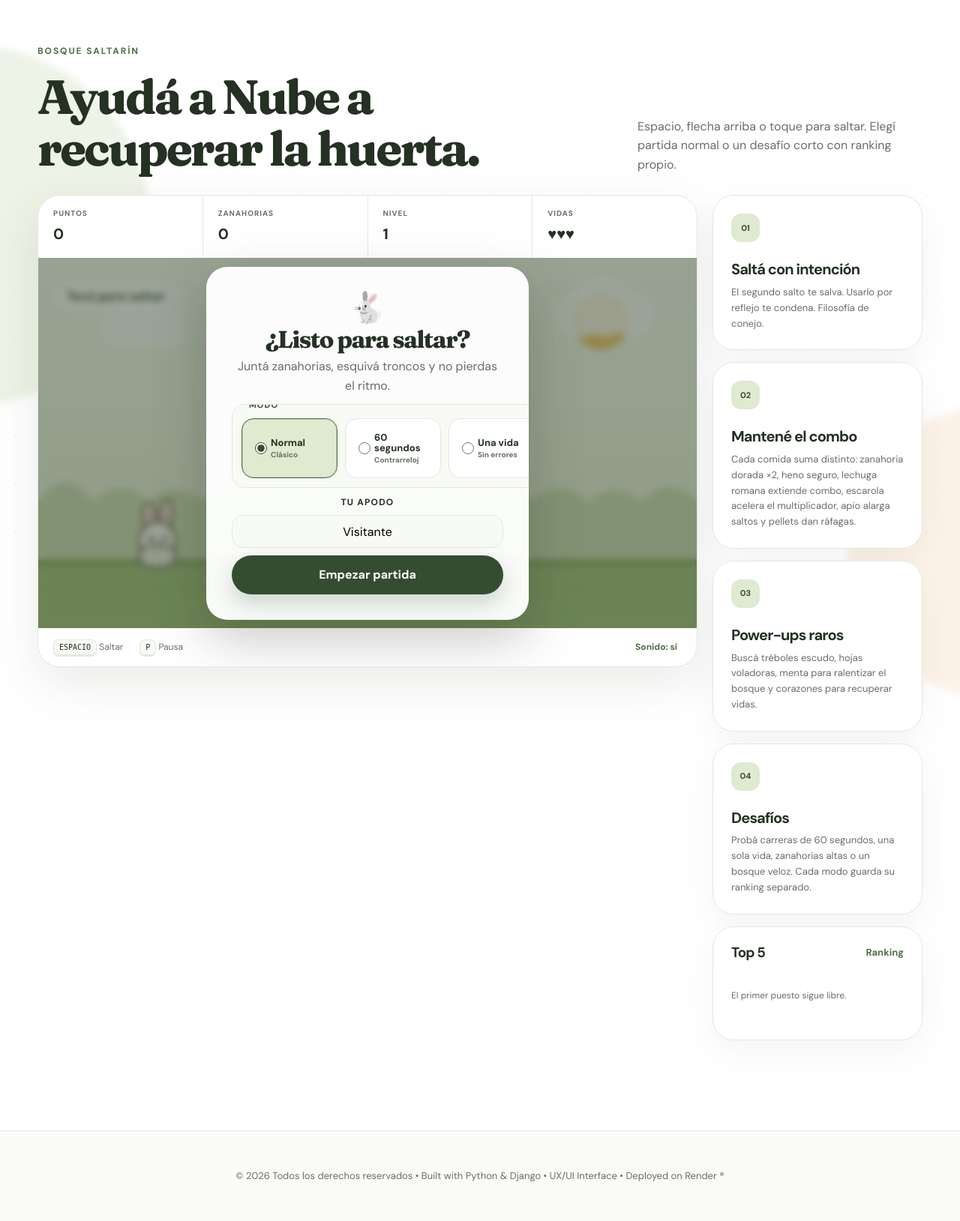
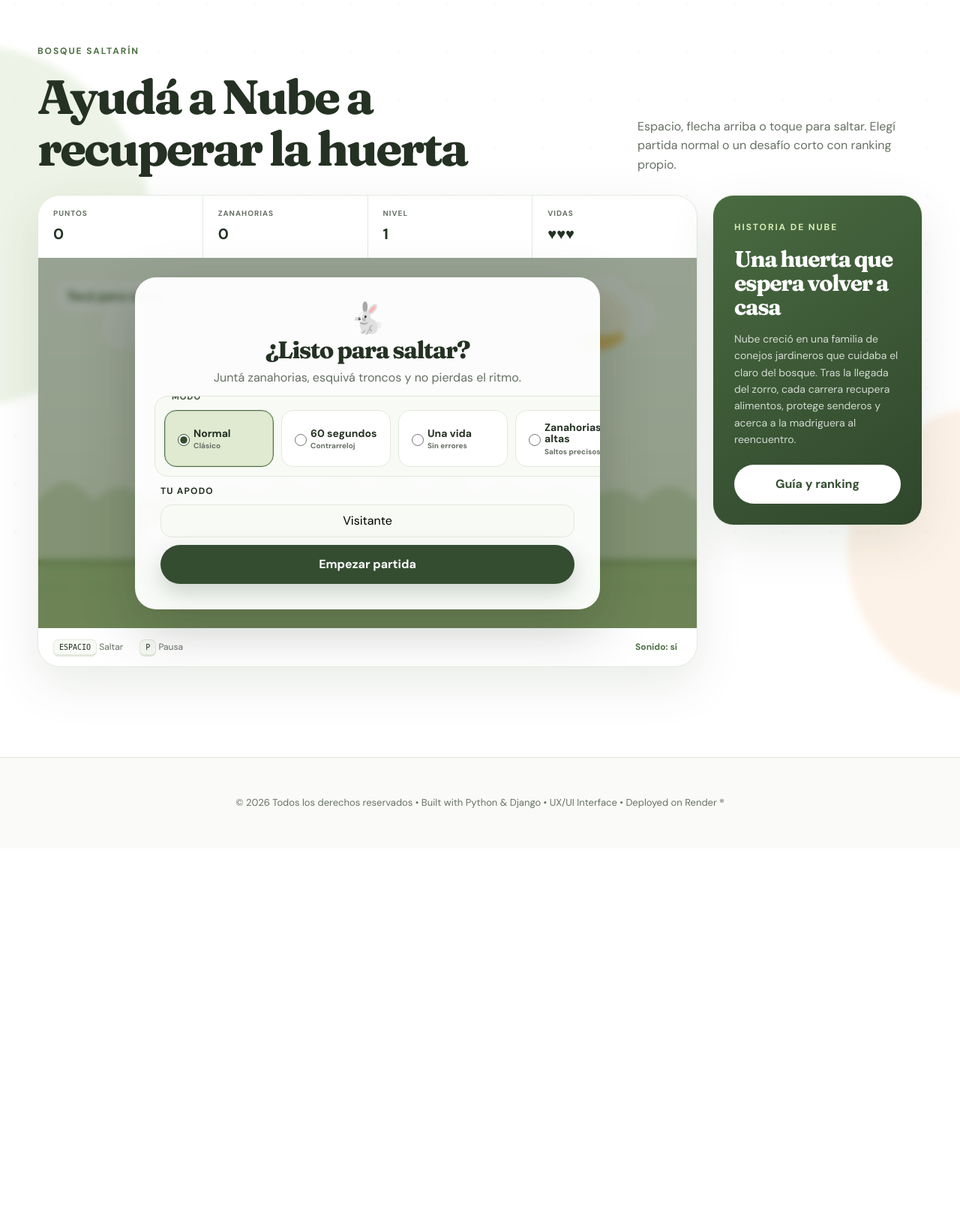
Before and after one commit to lu-developer476/Bunny-Quest, a Django app: page /jugar/ in a window 1280 px wide. Shown: the part 79-1708 px from the top of the page at 75% size. After the commit the page ends 1157 px from the top, so only its background shows below. Run offline with Django 5.2, Linux system fonts and the light colour scheme; data that the repository does not hold is empty.

Commit message:
Update Bunny Quest onboarding and game guide (#12)

```diff
--- a/core/views.py
+++ b/core/views.py
@@ -115,7 +115,7 @@ def signup(request):
         if form.is_valid():
             user = form.save()
             login(request, user)
-            messages.success(request, "¡Tu madriguera ya está lista!")
+            messages.success(request, "Cuenta creada. Ahora podés confirmar tu identidad del bosque, elegir usuario y nombrar a tu conejo.")
             return redirect("profile")
     else:
         form = SignUpForm()
--- a/static/css/styles.css
+++ b/static/css/styles.css
@@ -406,3 +406,36 @@ kbd { padding: 4px 7px; border: 1px solid var(--line); border-bottom-width: 3px;
   .challenge-card { flex-basis: 118px; min-height: 70px; padding-right: 10px; }
   .auth-section-compact .auth-card { padding: 28px; }
 }
+
+/* Story panel and modal guide on the game page. */
+.forest-story-panel { padding: 28px; border: 1px solid var(--line); border-radius: var(--radius); color: white; background: linear-gradient(145deg, #496b41, #2f462b); box-shadow: var(--shadow); }
+.forest-story-panel .eyebrow { color: #d7ecb6; }
+.forest-story-panel h2 { margin-bottom: 14px; font-size: 30px; }
+.forest-story-panel p { margin: 0 0 22px; color: rgba(255,255,255,.78); font-size: 14px; }
+.forest-story-panel .button { width: 100%; color: var(--leaf-dark); background: white; box-shadow: none; }
+.game-info-modal { width: min(940px, calc(100% - 28px)); padding: 0; border: 0; border-radius: 34px; background: transparent; color: var(--ink); }
+.game-info-modal::backdrop { background: rgba(36,49,35,.58); backdrop-filter: blur(6px); }
+.modal-card { position: relative; padding: 36px; border: 1px solid rgba(255,255,255,.6); border-radius: 34px; background: rgba(255,255,255,.98); box-shadow: 0 30px 90px rgba(20,32,18,.34); }
+.modal-card h2 { margin-bottom: 24px; font-size: clamp(34px, 4vw, 52px); }
+.modal-close { position: absolute; top: 18px; right: 18px; display: grid; place-items: center; width: 42px; height: 42px; border: 1px solid var(--line); border-radius: 50%; background: var(--cream); color: var(--leaf-dark); font-size: 28px; line-height: 1; cursor: pointer; }
+.tip-slider { display: flex; gap: 16px; overflow-x: auto; margin: 0 -36px 24px; padding: 0 36px 18px; scroll-snap-type: x mandatory; -webkit-overflow-scrolling: touch; }
+.tip-slider .tip-card { flex: 0 0 min(280px, 78vw); scroll-snap-align: start; }
+.game-info-modal .live-board { background: linear-gradient(145deg, #fff, #f8faf5); }
+
+/* Wider start card and stronger card-slider behavior for mode selection. */
+.overlay-card { width: min(620px, 96%); text-align: left; }
+.overlay-card .overlay-bunny, .overlay-card h2, .overlay-card p { text-align: center; }
+.challenge-slider { margin-inline: -8px; padding-inline: 12px; }
+.challenge-card { flex: 0 0 146px; }
+.challenge-card span { font-size: 14px; }
+
+@media (max-width: 980px) {
+  .forest-story-panel { grid-column: span 2; }
+}
+
+@media (max-width: 720px) {
+  .forest-story-panel { grid-column: auto; }
+  .modal-card { padding: 28px 20px; }
+  .tip-slider { margin-inline: -20px; padding-inline: 20px; }
+  .overlay-card { width: min(96%, 500px); }
+}
--- a/static/js/game.js
+++ b/static/js/game.js
@@ -728,3 +728,21 @@
   draw();
   loadLeaderboard();
 })();
+
+// Modal de guía y ranking.
+(() => {
+  const modal = document.getElementById('gameInfoModal');
+  const openButton = document.querySelector('[data-open-game-modal]');
+  const closeButton = document.querySelector('[data-close-game-modal]');
+  if (!modal || !openButton || !closeButton) return;
+
+  openButton.addEventListener('click', () => {
+    if (typeof modal.showModal === 'function') modal.showModal();
+    else modal.setAttribute('open', '');
+  });
+
+  closeButton.addEventListener('click', () => modal.close());
+  modal.addEventListener('click', (event) => {
+    if (event.target === modal) modal.close();
+  });
+})();
--- a/templates/core/game.html
+++ b/templates/core/game.html
@@ -5,7 +5,7 @@
 {% block content %}
 <section class="game-page container">
   <div class="game-intro">
-    <div><span class="eyebrow">Bosque Saltarín</span><h1>Ayudá a Nube a recuperar la huerta.</h1></div>
+    <div><span class="eyebrow">Bosque Saltarín</span><h1>Ayudá a Nube a recuperar la huerta</h1></div>
     <p>Espacio, flecha arriba o toque para saltar. Elegí partida normal o un desafío corto con ranking propio.</p>
   </div>
 
@@ -50,10 +50,12 @@
     </div>
 
     <aside class="game-side">
-      <div class="tip-card"><span class="tip-number">01</span><h3>Saltá con intención</h3><p>El segundo salto te salva. Usarlo por reflejo te condena. Filosofía de conejo.</p></div>
-      <div class="tip-card"><span class="tip-number">02</span><h3>Mantené el combo</h3><p>Cada comida suma distinto: zanahoria dorada ×2, heno seguro, lechuga romana extiende combo, escarola acelera el multiplicador, apio alarga saltos y pellets dan ráfagas.</p></div>
-      <div class="tip-card"><span class="tip-number">03</span><h3>Power-ups raros</h3><p>Buscá tréboles escudo, hojas voladoras, menta para ralentizar el bosque y corazones para recuperar vidas.</p></div>
-      <div class="tip-card"><span class="tip-number">04</span><h3>Desafíos</h3><p>Probá carreras de 60 segundos, una sola vida, zanahorias altas o un bosque veloz. Cada modo guarda su ranking separado.</p></div>
+      <div class="forest-story-panel">
+        <span class="eyebrow">Historia de Nube</span>
+        <h2>Una huerta que espera volver a casa</h2>
+        <p>Nube creció en una familia de conejos jardineros que cuidaba el claro del bosque. Tras la llegada del zorro, cada carrera recupera alimentos, protege senderos y acerca a la madriguera al reencuentro.</p>
+        <button class="button button-primary" type="button" data-open-game-modal>Guía y ranking</button>
+      </div>
       {% if daily_missions %}
         <div class="mission-card"><span class="eyebrow">Misiones de hoy</span>
           {% for mission in daily_missions %}
@@ -61,9 +63,23 @@
           {% endfor %}
         </div>
       {% endif %}
-      <div class="live-board"><div class="card-header"><h3>Top 5</h3><a href="{% url 'leaderboard' %}">Ranking</a></div><ol id="liveLeaderboard" class="compact-ranking"><li class="empty-state">Cargando huellas…</li></ol></div>
     </aside>
   </div>
+
+  <dialog id="gameInfoModal" class="game-info-modal" aria-labelledby="gameInfoTitle">
+    <div class="modal-card">
+      <button class="modal-close" type="button" data-close-game-modal aria-label="Cerrar">×</button>
+      <span class="eyebrow">Manual del bosque</span>
+      <h2 id="gameInfoTitle">Estrategia, objetivos y ranking</h2>
+      <div class="tip-slider" aria-label="Consejos de juego">
+        <article class="tip-card"><span class="tip-number">01</span><h3>Saltá con precisión</h3><p>Usá el doble salto como recurso táctico: reservándolo para obstáculos exigentes vas a sostener mejores recorridos y evitar errores tempranos.</p></article>
+        <article class="tip-card"><span class="tip-number">02</span><h3>Optimizá el combo</h3><p>Cada alimento tiene valor estratégico: priorizá zanahorias doradas, extendé rachas con lechuga romana y aprovechá escarola, apio y pellets según el ritmo del bosque.</p></article>
+        <article class="tip-card"><span class="tip-number">03</span><h3>Gestioná los power-ups</h3><p>Los tréboles protegen, las hojas elevan, la menta ralentiza el entorno y los corazones recuperan vidas. Activarlos en el momento correcto define la partida.</p></article>
+        <article class="tip-card"><span class="tip-number">04</span><h3>Elegí un desafío</h3><p>Competí en modo normal, 60 segundos, una vida, zanahorias altas o bosque veloz. Cada variante mantiene un ranking independiente para medir rendimiento real.</p></article>
+      </div>
+      <div class="live-board"><div class="card-header"><h3>Top 5</h3><a href="{% url 'leaderboard' %}">Ranking completo</a></div><ol id="liveLeaderboard" class="compact-ranking"><li class="empty-state">Cargando huellas…</li></ol></div>
+    </div>
+  </dialog>
 </section>
 <input type="hidden" id="csrfToken" value="{{ csrf_token }}">
 {% endblock %}
--- a/templates/core/home.html
+++ b/templates/core/home.html
@@ -5,7 +5,7 @@
 <section class="hero container">
   <div class="hero-copy">
     <span class="eyebrow">Juego web · Django + Canvas</span>
-    <h1>Saltá alto.<br><em>Cuidá el bosque.</em></h1>
+    <h1>Cuidado en el bosque.</h1>
     <p class="hero-lead">Guiá a Nube entre senderos, juntá zanahorias y esquivá los peligros. Una aventura rápida, amable y bastante más competitiva de lo que parece.</p>
     <div class="hero-actions">
       <a class="button button-primary" href="{% url 'game' %}">Empezar a jugar <span>→</span></a>
@@ -40,8 +40,8 @@
 <section class="section container split-panel">
   <div class="story-card">
     <span class="eyebrow">Tu misión</span>
-    <h2>El zorro se acercó demasiado a la huerta.</h2>
-    <p>Nube necesita recuperar las zanahorias antes del anochecer. Cuanto más avanzás, más veloz se vuelve el sendero.</p>
+    <h2>El zorro se acercó demasiado a la huerta</h2>
+    <p>Nube nació en una madriguera tibia junto al arroyo, entre hermanos curiosos y una abuela que conocía cada raíz del bosque. La huerta era el corazón familiar: allí guardaban zanahorias para el invierno y compartían historias al atardecer. Cuando el zorro apareció demasiado cerca, la familia se refugió en distintos senderos. Por eso cada partida es una salida de Nube para recuperar provisiones, señalar caminos seguros y preparar el regreso de todos a casa.</p>
     <ul class="check-list"><li>Recolectá zanahorias para sumar puntos.</li><li>Encadená recolecciones para subir el combo.</li><li>Conservá tus tres corazones.</li></ul>
     <a class="text-link" href="{% url 'game' %}">Entrar al sendero →</a>
   </div>
--- a/templates/registration/signup.html
+++ b/templates/registration/signup.html
@@ -2,7 +2,7 @@
 {% block title %}Crear cuenta · Conejo Aventura{% endblock %}
 {% block content %}
 <section class="auth-section auth-section-compact container">
-  <div class="auth-art auth-art-green"><span>🥕</span><h1>Adoptá tu lugar en el bosque.</h1><p>Guardá récords, personalizá tu conejo y competí en el ranking.</p></div>
-  <div class="auth-card"><span class="eyebrow">Nueva madriguera</span><h2>Crear cuenta</h2><form method="post" class="styled-form">{% csrf_token %}{{ form.as_p }}<button class="button button-primary" type="submit">Crear mi cuenta</button></form><p class="auth-foot">¿Ya tenés una? <a href="{% url 'login' %}">Ingresá</a>.</p></div>
+  <div class="auth-art auth-art-green"><span>🥕</span><h1>Adoptá tu lugar en el bosque.</h1><p>Creá la cuenta con tu email; después de confirmar el acceso vas a elegir tu usuario, nombrar a tu conejo y completar tu madriguera.</p></div>
+  <div class="auth-card"><span class="eyebrow">Nueva madriguera</span><h2>Crear cuenta</h2><p class="form-note">Primero aseguramos tu acceso. El usuario público y el nombre del conejo se configuran luego desde Mi madriguera.</p><form method="post" class="styled-form">{% csrf_token %}{{ form.as_p }}<button class="button button-primary" type="submit">Crear mi cuenta</button></form><p class="auth-foot">¿Ya tenés una? <a href="{% url 'login' %}">Ingresá</a>.</p></div>
 </section>
 {% endblock %}
```
Also changed, not shown: core/forms.py (+38 -7 lines).
